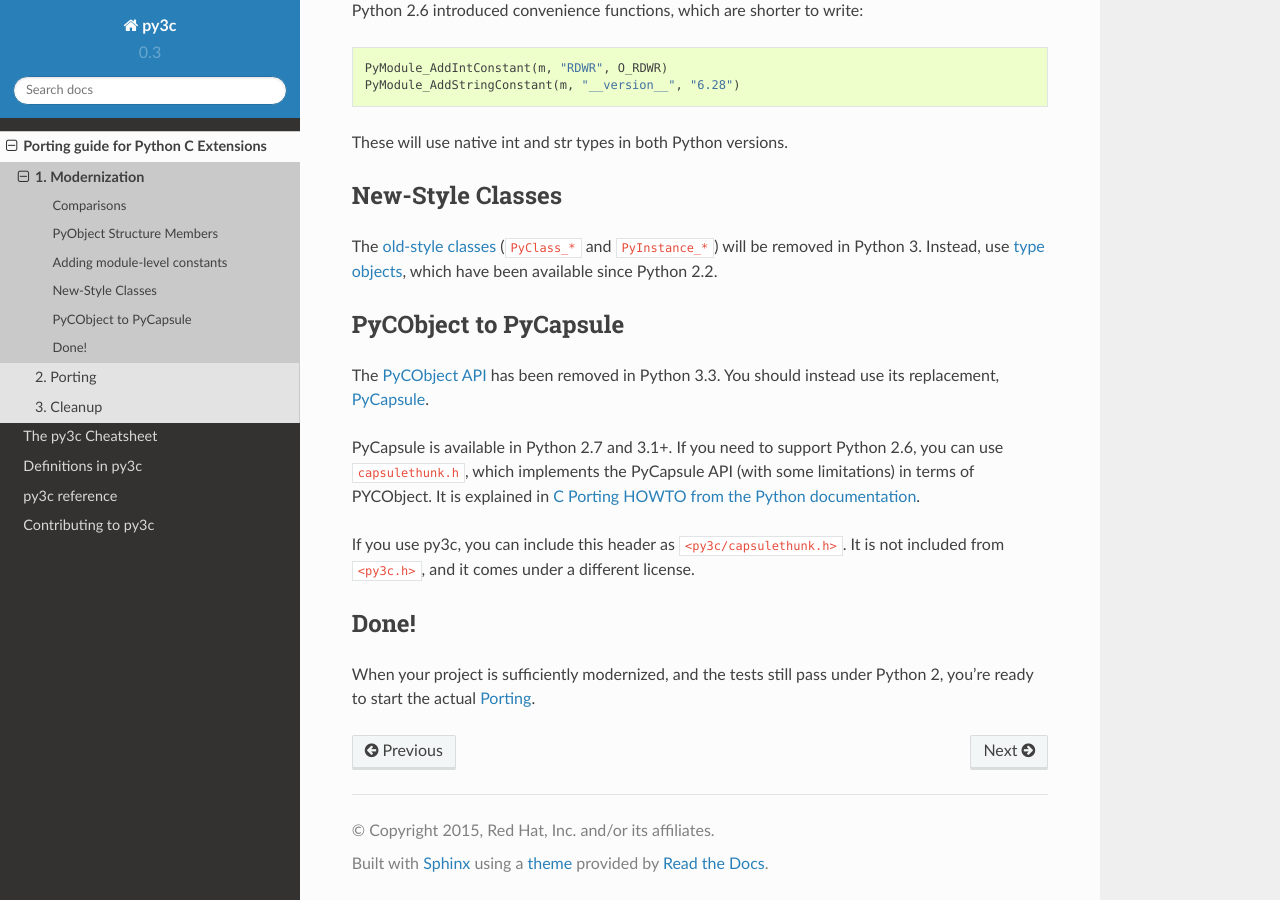
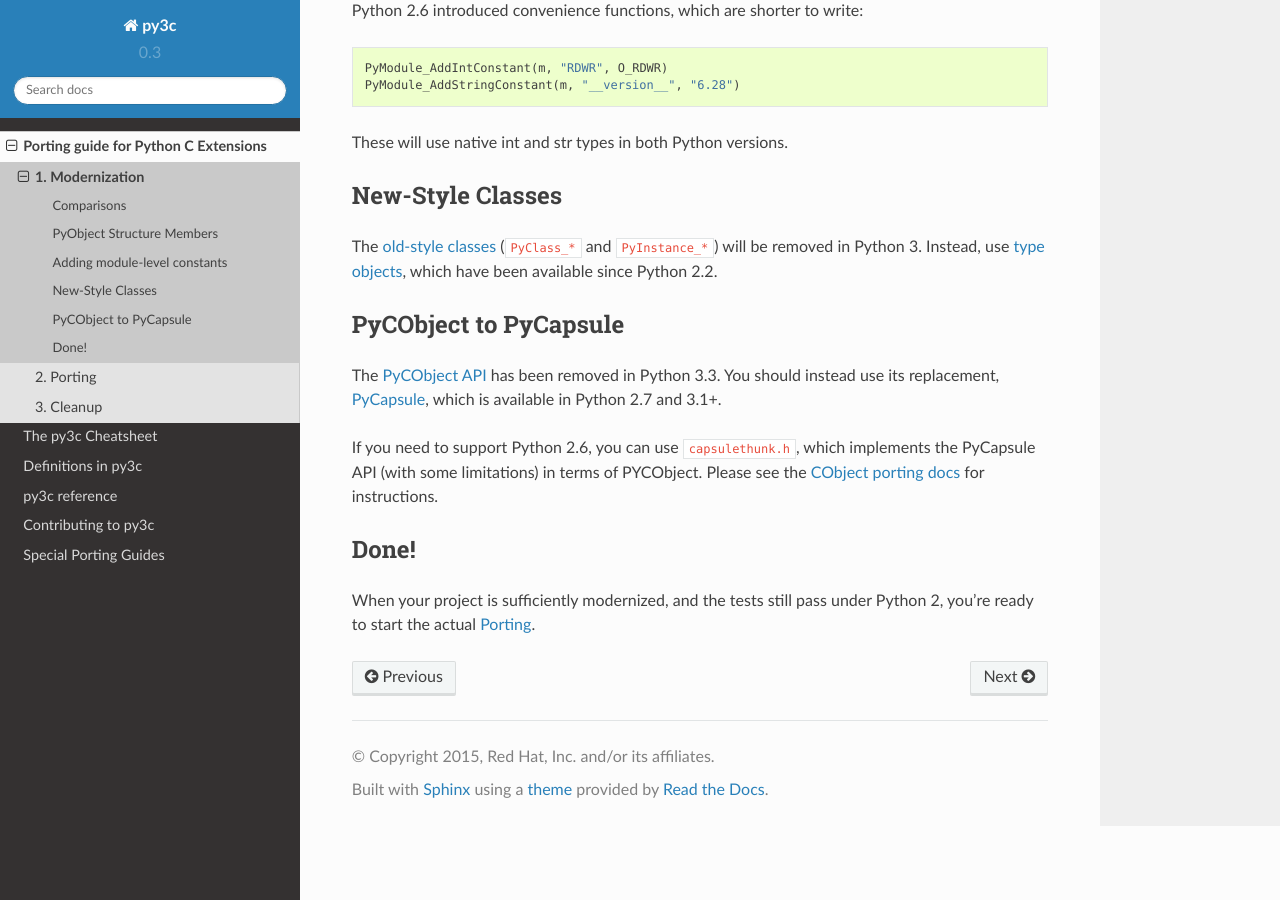
Before and after one commit to encukou/py3c, a Sphinx documentation site: the page built from doc/source/guide-modernization.rst, in a window 1280 px wide and 900 px high, scrolled down 2482 px. Built offline with Sphinx 7.4.7 and the Read the Docs theme 2.0.0, drawn with Linux system fonts in a browser that asks for light colours.

```diff
--- a/doc/source/guide-modernization.rst
+++ b/doc/source/guide-modernization.rst
@@ -163,16 +163,12 @@ PyCObject to PyCapsule
 
 The `PyCObject API <https://docs.python.org/3.1/c-api/cobject.html>`_ has been
 removed in Python 3.3.
-You should instead use its replacement, `PyCapsule <https://docs.python.org/3/c-api/capsule.html#capsules>`_.
+You should instead use its replacement, `PyCapsule <https://docs.python.org/3/c-api/capsule.html#capsules>`_,
+which is available in Python 2.7 and 3.1+.
 
-PyCapsule is available in Python 2.7 and 3.1+.
 If you need to support Python 2.6, you can use ``capsulethunk.h``, which
 implements the PyCapsule API (with some limitations) in terms of PYCObject.
-It is explained in `C Porting HOWTO from the Python documentation
-<https://docs.python.org/3/howto/cporting.html#cobject-replaced-with-capsule>`_.
-
-If you use py3c, you can include this header as ``<py3c/capsulethunk.h>``.
-It is not included from ``<py3c.h>``, and it comes under a different license.
+Please see the :doc:`CObject porting docs <capsulethunk>` for instructions.
 
 
 Done!
--- a/doc/source/index.rst
+++ b/doc/source/index.rst
@@ -69,3 +69,5 @@ Oh, and you should pronounce "py3c" with a hard "c", if you can manage to do so.
    defs
    reference
    contributing
+
+   special-guides
```
Also changed, not shown: doc/source/capsulethunk.rst (added, +16 -0 lines), doc/source/special-guides.rst (added, +19 -0 lines), 1 other file.
